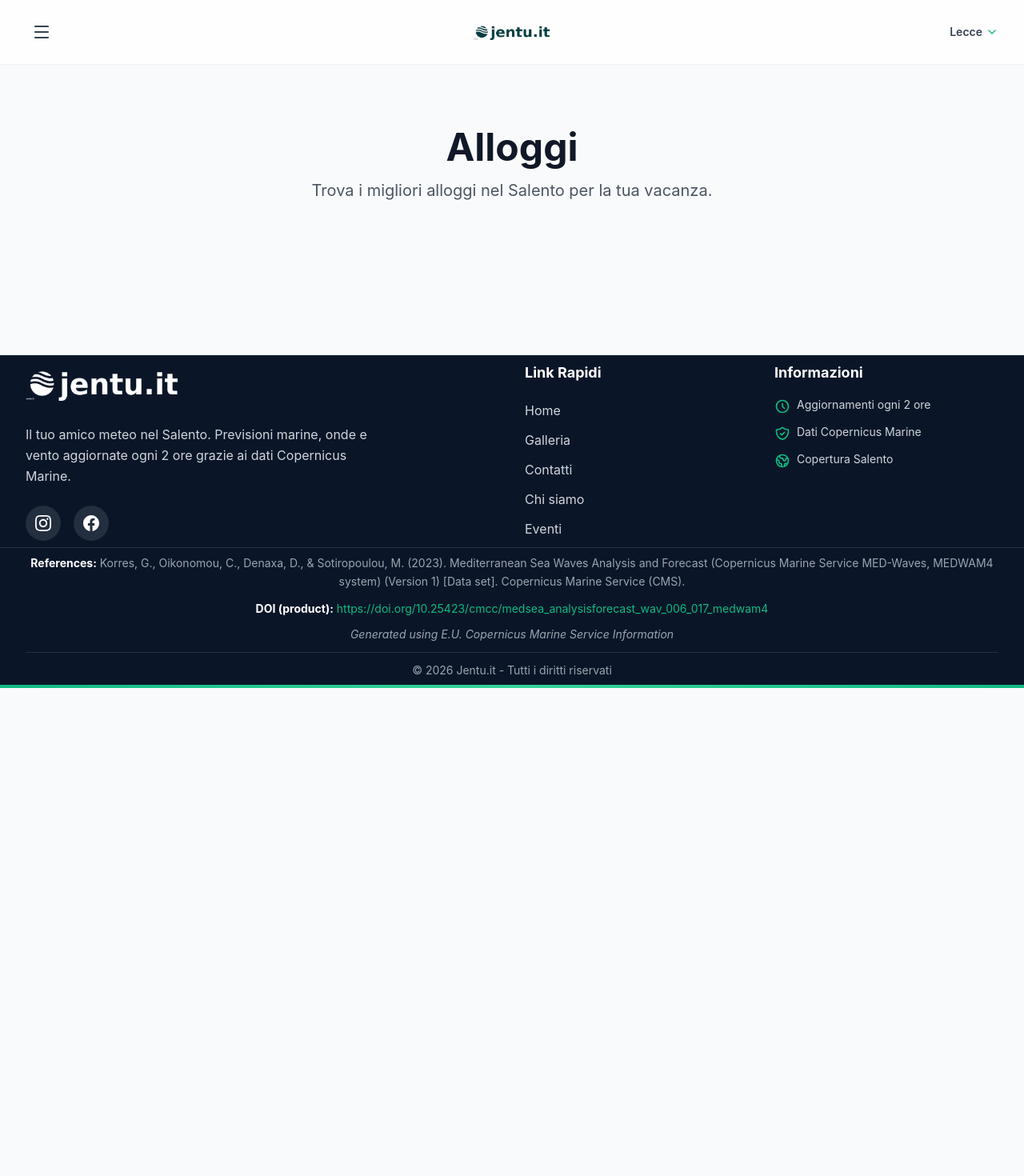
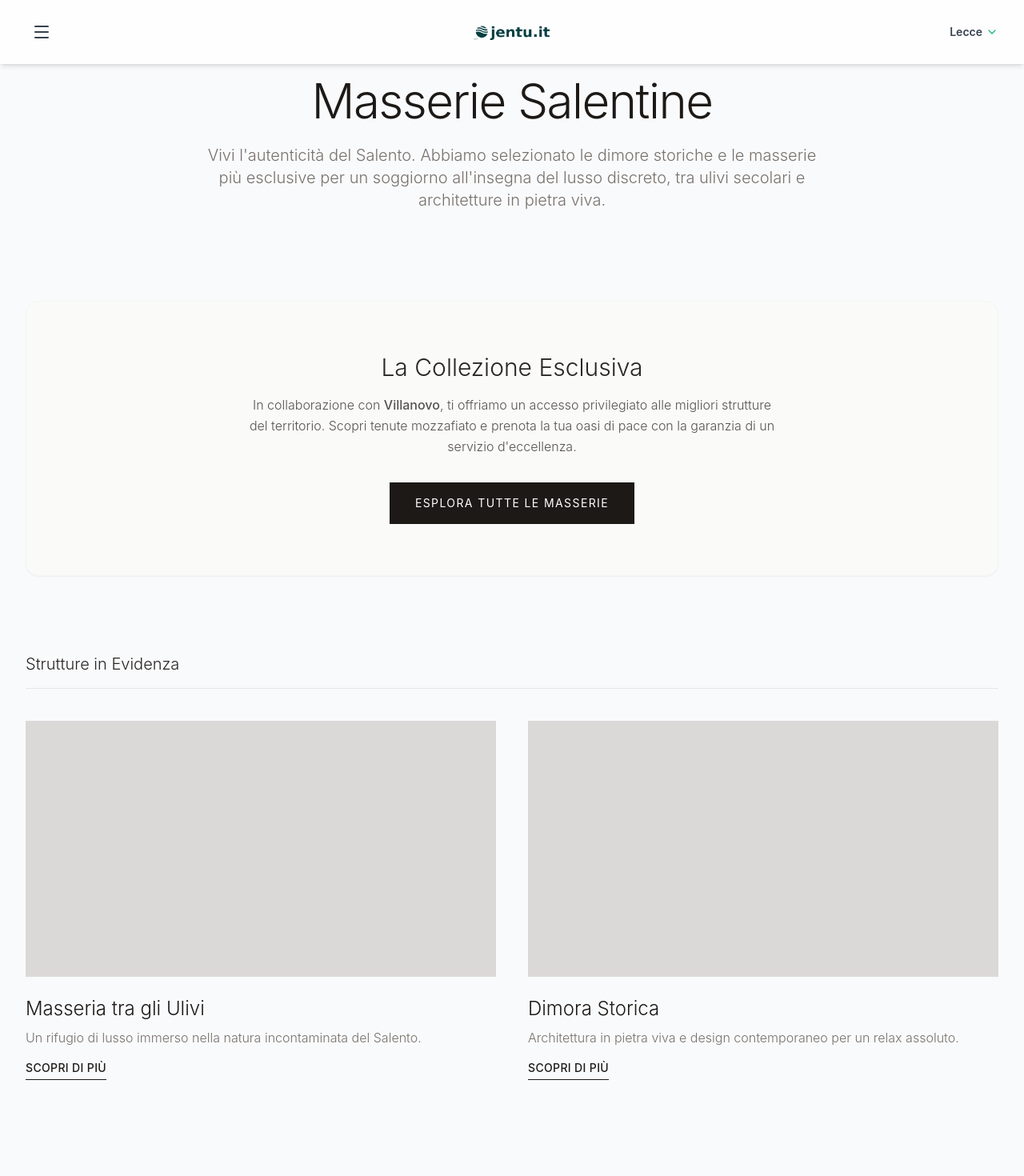
Before and after one commit to Pbf8/jentu-frontend, a Next.js app: page /alloggi in a window 1280 px wide. Shown: the top 1470 px of the page at 80% size. Before the commit the page ends 860 px from the top, so only its background shows below. Built offline with nearby package versions, Linux system fonts and the light colour scheme.

Commit message:
footer ok

```diff
--- a/app/alloggi/page.tsx
+++ b/app/alloggi/page.tsx
@@ -2,14 +2,86 @@
 
 import Link from 'next/link';
 
-export default function AlloggiPage() {
+export default function MasserieSalentinePage() {
+  // Esempio di array per gestire facilmente più masserie affiliate in futuro
+  const masserieInEvidenza = [
+    {
+      id: 1,
+      nome: 'Masseria tra gli Ulivi',
+      descrizione: 'Un rifugio di lusso immerso nella natura incontaminata del Salento.',
+      linkAffiliato: 'INSERISCI_QUI_LINK_VILLANOVO_1'
+    },
+    {
+      id: 2,
+      nome: 'Dimora Storica',
+      descrizione: 'Architettura in pietra viva e design contemporaneo per un relax assoluto.',
+      linkAffiliato: 'INSERISCI_QUI_LINK_VILLANOVO_2'
+    }
+  ];
+
   return (
-    <div className="container-jentu py-12 md:py-20 text-center">
-      <h1 className="text-4xl md:text-5xl font-bold mb-4">Alloggi</h1>
-      <p className="text-xl text-gray-600 mb-8">
-        Trova i migliori alloggi nel Salento per la tua vacanza.
-      </p>
-      {/* Content for alloggi will go here */}
-    </div>
+    <main className="container-jentu py-16 md:py-24 px-4 mx-auto max-w-6xl font-sans">
+
+      {/* Intestazione Elegante */}
+      <header className="text-center max-w-3xl mx-auto mb-20 md:mb-28">
+        <h1 className="text-4xl md:text-6xl font-light text-stone-900 mb-6 tracking-tight">
+          Masserie Salentine
+        </h1>
+        <p className="text-lg md:text-xl text-stone-500 font-light leading-relaxed">
+          Vivi l'autenticità del Salento. Abbiamo selezionato le dimore storiche e le masserie più esclusive per un soggiorno all'insegna del lusso discreto, tra ulivi secolari e architetture in pietra viva.
+        </p>
+      </header>
+
+      {/* Sezione Call to Action Principale (Villanovo) */}
+      <section className="bg-stone-50 border border-stone-100 rounded-2xl p-8 md:p-16 text-center mb-24 shadow-sm">
+        <h2 className="text-2xl md:text-3xl font-light text-stone-800 mb-4">
+          La Collezione Esclusiva
+        </h2>
+        <p className="text-stone-600 mb-8 max-w-2xl mx-auto font-light leading-relaxed">
+          In collaborazione con <span className="font-medium">Villanovo</span>, ti offriamo un accesso privilegiato alle migliori strutture del territorio. Scopri tenute mozzafiato e prenota la tua oasi di pace con la garanzia di un servizio d'eccellenza.
+        </p>
+        <Link
+          href="INSERISCI_QUI_IL_TUO_LINK_AFFILIATO_GENERALE_VILLANOVO"
+          target="_blank"
+          rel="noopener noreferrer"
+          className="inline-block bg-stone-900 text-white px-8 py-4 text-sm uppercase tracking-widest hover:bg-stone-700 transition-colors duration-300"
+        >
+          Esplora tutte le Masserie
+        </Link>
+      </section>
+
+      {/* Griglia Opzionale per Strutture Specifiche */}
+      <section>
+        <h3 className="text-xl text-stone-800 mb-10 font-light border-b border-stone-200 pb-4">
+          Strutture in Evidenza
+        </h3>
+        <div className="grid grid-cols-1 md:grid-cols-2 gap-10">
+          {masserieInEvidenza.map((masseria) => (
+            <article key={masseria.id} className="group cursor-pointer flex flex-col">
+              {/* Spazio per l'immagine (placeholder) */}
+              <div className="w-full h-64 md:h-80 bg-stone-200 mb-6 overflow-hidden relative">
+                <div className="absolute inset-0 bg-black/5 group-hover:bg-transparent transition-all duration-500"></div>
+                {/* Quando avrai le immagini, usa: <Image src="..." alt={masseria.nome} fill className="object-cover" /> */}
+              </div>
+              <h4 className="text-2xl font-light text-stone-900 mb-2">
+                {masseria.nome}
+              </h4>
+              <p className="text-stone-500 font-light mb-4 flex-grow">
+                {masseria.descrizione}
+              </p>
+              <Link
+                href={masseria.linkAffiliato}
+                target="_blank"
+                rel="noopener noreferrer"
+                className="text-stone-900 font-medium text-sm tracking-wide uppercase border-b border-stone-900 self-start pb-1 hover:text-stone-500 hover:border-stone-500 transition-colors"
+              >
+                Scopri di più
+              </Link>
+            </article>
+          ))}
+        </div>
+      </section>
+
+    </main>
   );
 }
--- a/components/Header.tsx
+++ b/components/Header.tsx
@@ -2,20 +2,28 @@
 
 import Link from 'next/link';
 import Image from 'next/image';
-import { useState, useEffect } from 'react';
+import { useState, useEffect, useRef } from 'react';
 import { cn } from '@/lib/utils';
 import { Home, Camera, Info, Tv, Download, Users, Calendar, Menu, X } from 'lucide-react';
 import LocationSelector from './LocationSelector';
 
 export default function Header() {
   const [mobileMenuOpen, setMobileMenuOpen] = useState(false);
-  const [scrolled, setScrolled] = useState(false);
+  const [show, setShow] = useState(true);
+  const lastScrollY = useRef(0);
 
   useEffect(() => {
     const handleScroll = () => {
-      setScrolled(window.scrollY > 10);
+      const currentScrollY = window.scrollY;
+      if (currentScrollY > lastScrollY.current && currentScrollY > 100) {
+        setShow(false);
+      } else {
+        setShow(true);
+      }
+      lastScrollY.current = currentScrollY;
     };
-    window.addEventListener('scroll', handleScroll);
+
+    window.addEventListener('scroll', handleScroll, { passive: true });
     return () => window.removeEventListener('scroll', handleScroll);
   }, []);
 
@@ -33,13 +41,13 @@ export default function Header() {
     <>
       <header
         className={cn(
-          'bg-white/80 backdrop-blur-lg sticky top-0 z-30 transition-shadow duration-300',
-          scrolled ? 'shadow-md' : 'shadow-sm'
+          'bg-white/80 backdrop-blur-lg fixed top-0 left-0 right-0 z-30 transition-transform duration-300 ease-in-out',
+          show ? 'transform-none' : '-translate-y-full',
+          lastScrollY.current > 10 && 'shadow-md'
         )}
       >
         <div className="container-jentu">
           <div className="relative flex items-center justify-center h-16">
-            {/* Left: Hamburger Menu */}
             <div className="absolute left-0">
               <button
                 className="p-2 text-gray-700 hover:text-jentu-teal transition-colors rounded-lg hover:bg-gray-100"
@@ -50,7 +58,6 @@ export default function Header() {
               </button>
             </div>
 
-            {/* Center: Logo */}
             <div className="absolute left-1/2 -translate-x-1/2">
               <Link href="/" className="flex items-center group">
                 <div className="relative w-24 h-10 transition-transform duration-300 group-hover:scale-105">
@@ -66,7 +73,6 @@ export default function Header() {
               </Link>
             </div>
 
-            {/* Right: Location Selector */}
             <div className="absolute right-0">
               <LocationSelector />
             </div>
@@ -74,7 +80,6 @@ export default function Header() {
         </div>
       </header>
 
-      {/* Mobile Navigation Overlay */}
       {mobileMenuOpen && (
         <>
           <div
```
